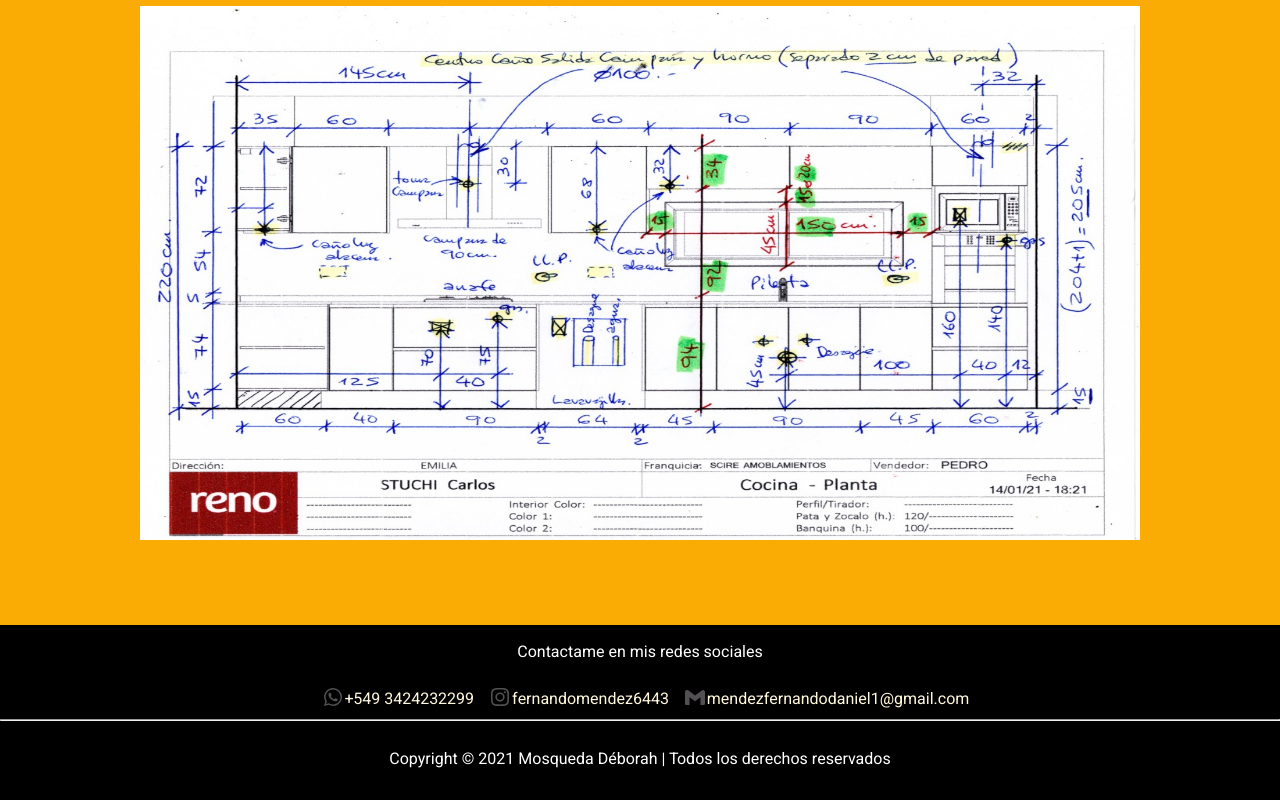
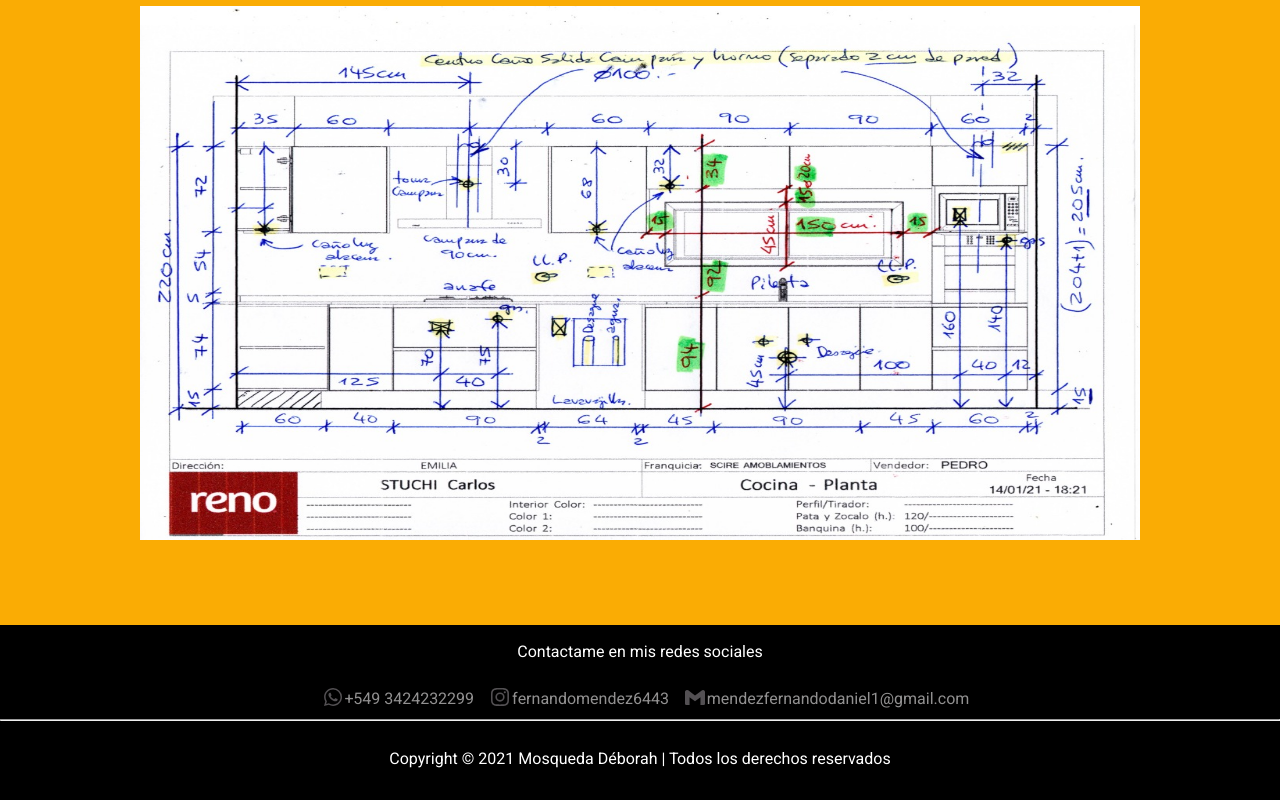
Before and after one commit to blujin-99/Mendez-gas-sanitario, a plain HTML site: page index.html in a window 1280 px wide. Shown: the part 1555-2355 px from the top of the page. Drawn offline with Linux system fonts and the light colour scheme.

Commit message:
cambia de colores

```diff
--- a/style.css
+++ b/style.css
@@ -246,10 +246,12 @@ body{
     width: auto;
     margin-top: 100px;
 }
-
+.pie a:visited{
+    color:rgb(245, 103, 9);
+}
 .contactos a {
     text-decoration:none;
-    color:cornsilk;
+    color: rgb(145, 144, 144);
     margin-left:10px;
 }
 
```
